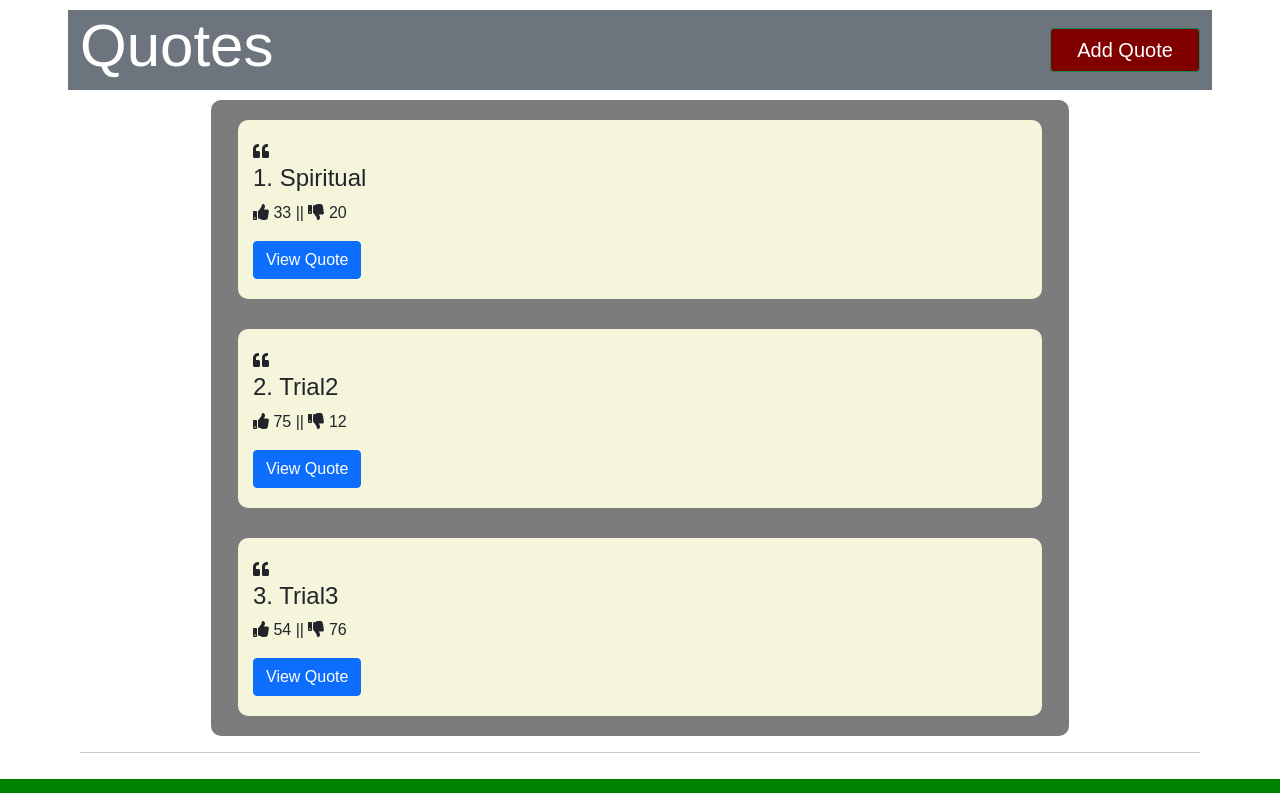
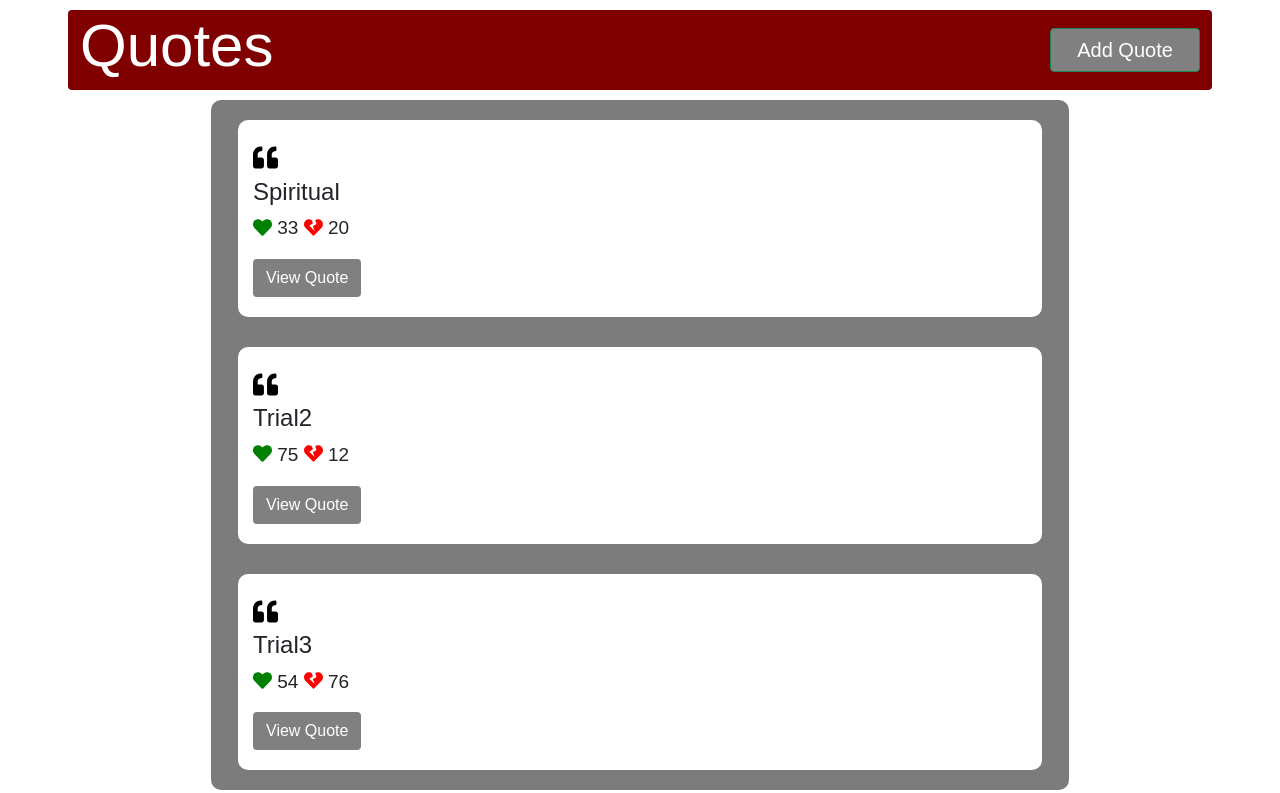
Before and after one commit to layersony/Quotes, an Angular app: page /home in a window 1280 px wide. Shown: the top 793 px of the page. Built offline with nearby package versions, Linux system fonts and the light colour scheme.

Commit message:
quote detail add

```diff
--- a/src/app/quote-detail/quote-detail.component.css
+++ b/src/app/quote-detail/quote-detail.component.css
@@ -0,0 +1,37 @@
+.container{
+  background-color: rgba(0, 0, 0, 0.549);
+  padding: 20px;
+  margin: 20px auto;
+  border-radius: 5px;
+}
+p{
+  font-size: 19px;
+  font-weight: 600;
+}
+span{
+  color: white;
+  font-weight: 300;
+}
+#titleq{
+  font-size: 25px;
+  text-transform: capitalize;
+}
+#timeout{
+  font-size: 15px;
+  font-weight: 300;
+}
+fa-icon{
+  color: black;
+  font-size: 25px;
+}
+#tup{
+  color: white;
+  transition: ease-in-out 1s;
+}
+#tdown{
+  color: rgb(220, 10, 10);
+  transition: ease-in-out 1s;
+}
+#tup:hover, #tdown:hover{
+  font-size: 25px;
+}
--- a/src/app/quote-detail/quote-detail.component.html
+++ b/src/app/quote-detail/quote-detail.component.html
@@ -1,11 +1,18 @@
-<p>{{ quote.title}}</p>
-<p>Quote --> {{ quote.quoteline }}</p>
-<p>Author {{ quote.author }}</p>
-<p>Up Votes {{ quote.upvote }}</p>
-<input type="button" value="up" (click)='voteUp()'>
-<p>Down Votes {{ quote.downvote }}</p>
-<input type="button" value="down" (click)='votedown()'>
-<p>submitted by {{ quote.subBywho }}</p>
-<p>{{ quote.dateupload | countdown }}</p>
+<div class="container">
 
-<input type="button" value="Delete Quote" (click)='deletequote(true)'>
+<p><span id="titleq">{{ quote.title}}</span></p>
+<p>Quote <span>{{ quote.quoteline }}</span></p>
+<p>Author <span>{{ quote.author }}</span></p>
+<div>
+  <p>Likes <span>{{ quote.upvote }}</span> </p>
+  <fa-icon [icon]="faThumbsUp" id="tup" (click)='voteUp()'></fa-icon>
+</div>
+<div>
+  <p>Dislikes <span>{{ quote.downvote }}</span></p>
+  <fa-icon [icon]="faThumbsDown" id="tdown" (click)='votedown()'></fa-icon>
+</div>
+<p>submitted by <span>{{ quote.subBywho }}</span></p>
+<p><span id="timeout">{{ quote.dateupload | countdown }}</span></p>
+
+<input type="button" value="Delete Quote" (click)='deletequote(true)' class="btn btn-danger">
+</div>
--- a/src/app/quote-detail/quote-detail.component.ts
+++ b/src/app/quote-detail/quote-detail.component.ts
@@ -1,5 +1,7 @@
 import { Component, OnInit, Input, Output, EventEmitter } from '@angular/core';
 import { Quote } from '../quote'
+import { faThumbsUp, faThumbsDown, faQuoteLeft } from '@fortawesome/free-solid-svg-icons';
+
 
 @Component({
   selector: 'app-quote-detail',
@@ -7,6 +9,8 @@ import { Quote } from '../quote'
   styleUrls: ['./quote-detail.component.css']
 })
 export class QuoteDetailComponent implements OnInit {
+  faThumbsUp = faThumbsUp;
+  faThumbsDown=faThumbsDown;
 
   @Input() quote !: Quote;
   @Output() upV = new EventEmitter<number>();
--- a/src/app/quote/quote.component.css
+++ b/src/app/quote/quote.component.css
@@ -2,14 +2,33 @@
   font-family: 'Ubuntu', sans-serif;
 }
 
-.ishighest{
-  background: yellow;
+.qicon{
+  color: black;
+  font-size: 25px;
+}
+#tup{
+  color: green;
+  transition: ease-in-out 1s;
+}
+#tdown{
+  color: red;
+  transition: ease-in-out 1s;
+}
+#tup:hover, #tdown:hover{
+  font-size: 25px;
 }
 
 .home{
   padding: 10px;
 }
-
+#vpara{
+  font-size: 19px;
+  font-weight: 300;
+}
+.header{
+  background-color: maroon;
+  border-radius: 4px;
+}
 .headerq h1{
   margin-right: 50px;
   font-size: 60px;
@@ -20,7 +39,7 @@
   width: 150px;
   font-size: 20px;
   float: right;
-  background-color: maroon;
+  background-color: grey;
 }
 .header button:hover{
   width: 150px;
@@ -44,7 +63,7 @@
 
 
 .quotelist{
-  background-color: beige;
+  background-color: rgb(255, 255, 255);
   padding: 20px 15px;
   width: 100%;
   border-radius: 10px;
@@ -52,6 +71,10 @@
 .quotelist h4{
   text-transform: capitalize;
 }
+.quotelist>.btn{
+  background-color: grey;
+  color: white;
+}
 /*Add Quotes*/
 .formquote{
   background-color: green;
--- a/src/app/quote/quote.component.html
+++ b/src/app/quote/quote.component.html
@@ -1,5 +1,5 @@
 <div class="home container">
-  <div class="header row justify-content-center align-items-center bg-secondary">
+  <div class="header row justify-content-center align-items-center">
     <div class='col-md-6 headerq text-white'>
       <h1>Quotes</h1>
     </div>
@@ -12,10 +12,10 @@
   <div class="thelist">
     <div class="list" *ngFor="let quote of quotearr;let qnum = index">
       <div [ngClass]='{"ishighest": highest}' class="quotelist">
-        <fa-icon [icon]="faQuoteLeft"></fa-icon>
-        <h4> {{qnum+1}}. {{ quote.title }} </h4>
-        <p><fa-icon [icon]="faThumbsUp"></fa-icon> {{ quote.upvote }} ||  <fa-icon [icon]="faThumbsDown"></fa-icon> {{ quote.downvote }}</p>
-        <button (click)='showDetail(qnum)' class="btn btn-primary btn-md">View Quote</button>
+        <fa-icon [icon]="faQuoteLeft" class="qicon"></fa-icon>
+        <h4>{{ quote.title }} </h4>
+        <p id="vpara"><fa-icon [icon]="faHeart" id="tup"></fa-icon> {{ quote.upvote }}   <fa-icon [icon]="faHeartBroken" id="tdown"></fa-icon> {{ quote.downvote }}</p>
+        <button (click)='showDetail(qnum)' class="btn btn-md">View Quote</button>
 
         <div *ngIf='quote.showquotes'>
           <app-quote-detail [quote]="quote" (upV)='upVt($event, qnum)' (dwV)='dwVt($event, qnum)'
--- a/src/app/quote/quote.component.ts
+++ b/src/app/quote/quote.component.ts
@@ -1,6 +1,6 @@
 import { Component, OnInit, ElementRef, ViewChild } from '@angular/core';
 import { Quote } from '../quote'
-import { faThumbsUp, faThumbsDown, faQuoteLeft } from '@fortawesome/free-solid-svg-icons';
+import { faQuoteLeft, faHeart, faHeartBroken } from '@fortawesome/free-solid-svg-icons';
 
 
 @Component({
@@ -10,8 +10,8 @@ import { faThumbsUp, faThumbsDown, faQuoteLeft } from '@fortawesome/free-solid-s
 })
 export class QuoteComponent implements OnInit {
 
-  faThumbsUp = faThumbsUp;
-  faThumbsDown=faThumbsDown;
+  faHeart = faHeart;
+  faHeartBroken=faHeartBroken;
   faQuoteLeft = faQuoteLeft;
 
   quotearr: Quote[] = [
```
